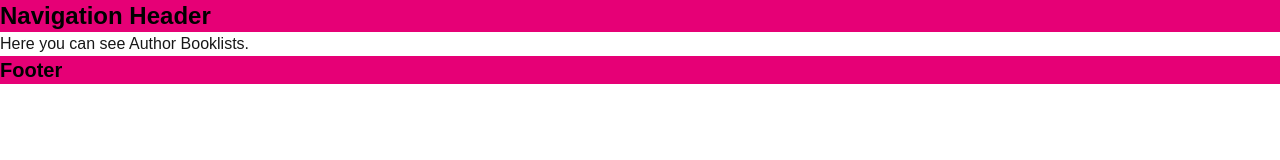
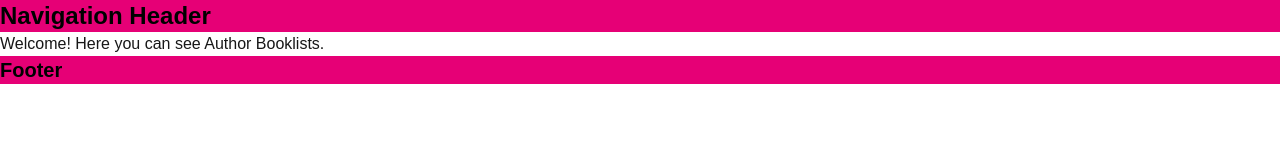
Before and after one commit to Yoon03-cloud/next.js_FullStack, a Next.js app in the folder next-shop/: page /blog/author/1/books in a window 1280 px wide. Shown: the top 160 px of the page. Built offline with nearby package versions, Linux system fonts and the light colour scheme.

Commit message:
new commit

```diff
--- a/next-shop/app/(root)/blog/author/[authorID]/books/page.tsx
+++ b/next-shop/app/(root)/blog/author/[authorID]/books/page.tsx
@@ -1,7 +1,7 @@
 function Booklist() {
   return (
     <div>
-      <h1>Here you can see Author Booklists.</h1>
+      <h1>Welcome! Here you can see Author Booklists.</h1>
     </div>
   );
 }
--- a/next-shop/app/global-error.tsx
+++ b/next-shop/app/global-error.tsx
@@ -17,7 +17,7 @@ export default function GlobalError({
           <h1>Something went wrong!</h1>
           <p>{error.message}</p>
 
-          <button onClick={() => reset()}>Try Again!</button>
+          <button onClick={() => reset()}>Please Try Again!</button>
         </div>
       </body>
     </html>
```
